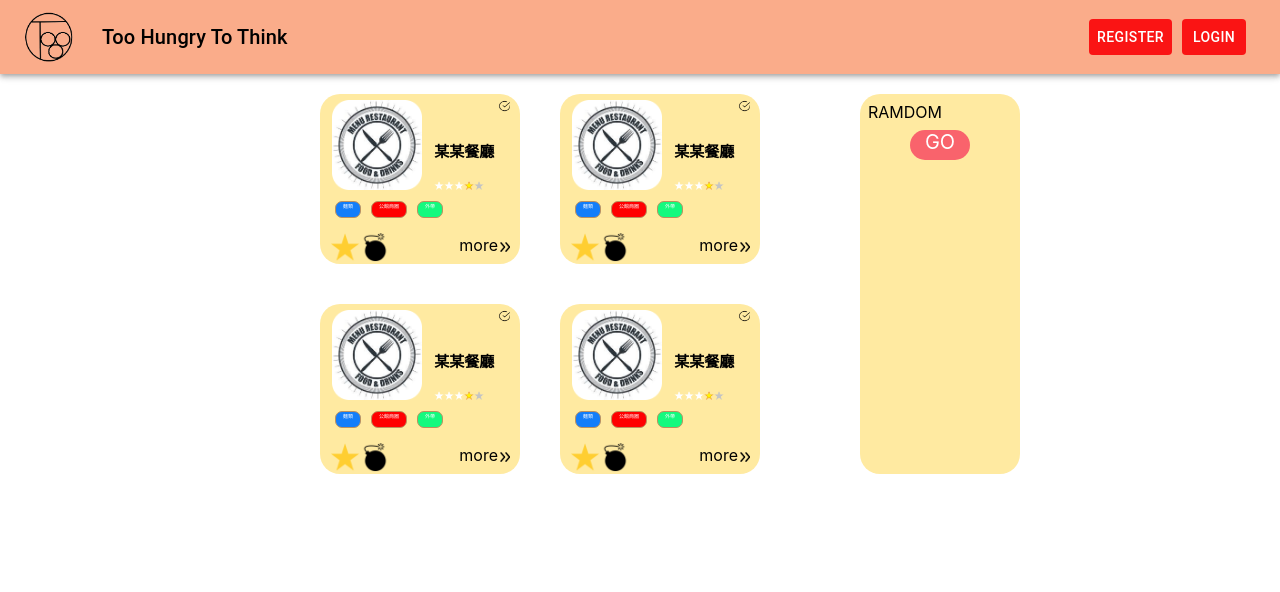
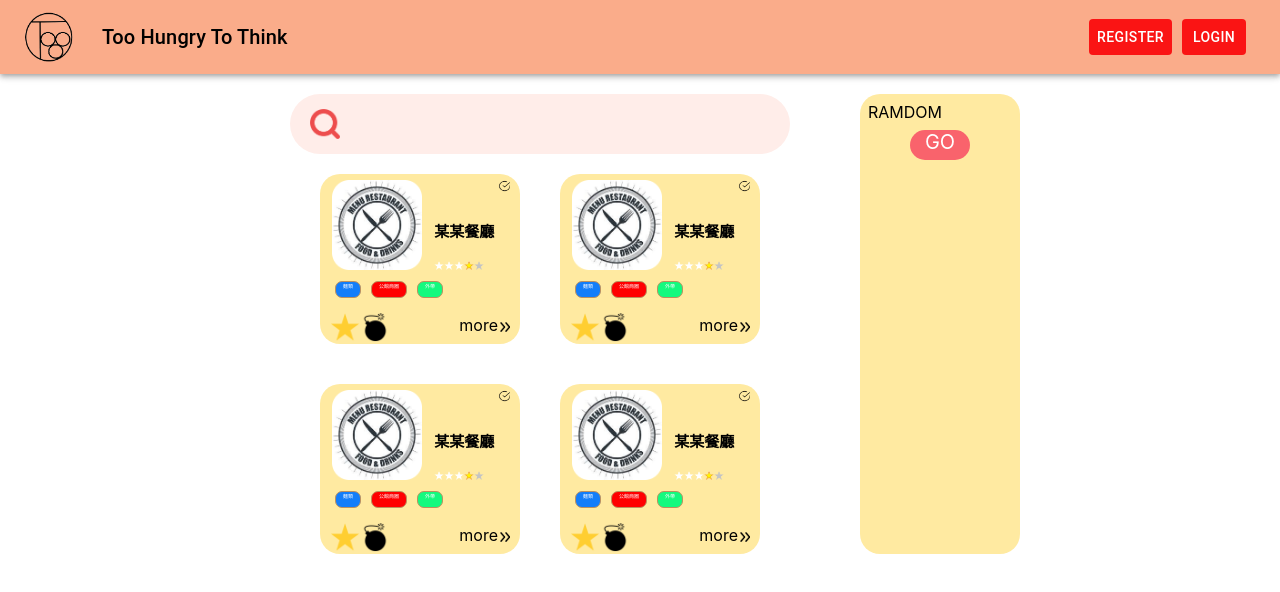
Before and after one commit to sylvey/too_hungry_to_think, a React (Create React App) app in the folder frontend/: page / in a window 1280 px wide. Shown: the top 592 px of the page. Built offline with nearby package versions, Linux system fonts and the light colour scheme.

Commit message:
search bar:

```diff
--- /dev/null
+++ b/frontend/src/Components/SearchBar.js
@@ -0,0 +1,39 @@
+import React from "react";
+import styled from "styled-components";
+
+const Container = styled.div`
+    display: flex;
+    height: 60px;
+    width: 80%;
+    background-color: #FFEDE9;
+    border-radius: 30px;
+    margin-top: 20px;
+    align-items: center;
+    padding-left: 20px;
+`
+
+const Input = styled.input`
+    display: flex;
+    margin-left: 10px;
+    outline: none;
+    border-style: none;
+    background-color: transparent;
+    font-size: 30px;
+    &:focus {
+        outline: none;
+        border-style: none;
+    }
+`
+
+function SearchBar(){
+    return(
+        <>
+        <Container>
+            <img src={require("../hardData/search.png")} width={"30px"} height={"30px"}></img>
+            <Input></Input>
+        </Container>
+        </>
+    )
+}
+
+export default SearchBar;
--- a/frontend/src/Containers/BackGround.js
+++ b/frontend/src/Containers/BackGround.js
@@ -25,6 +25,7 @@ export const MainDiv = styled.div`
     min-width: 312.5px;
     //height: 100px;
     //background: yellow;
+    align-items: center;
     justify-content: center;
 `
 
--- a/frontend/src/pages/Home.js
+++ b/frontend/src/pages/Home.js
@@ -3,17 +3,29 @@ import RightFrame from "../Containers/RightFrame";
 import { Background, CenterDiv, MainDiv, RightDiv } from "../Containers/BackGround";
 import restaurants from "../hardData/restaurants";
 import BigFrame from "../Containers/BigFrame";
+import SearchBar from "../Components/SearchBar";
+import styled from "styled-components";
+
+const Wrap = styled.div`
+    display: flex;
+    width: 100%;
+    flex-wrap: wrap;
+    justify-content: center;
+`
 
 function Home(){
     return(
         <Background>
             <CenterDiv>
-                <MainDiv style={{flexWrap: 'wrap'}}>
+                <MainDiv style={{ flexDirection:'column'}}>
+                    <SearchBar></SearchBar>
+                    <Wrap>
                     {
                         restaurants.map((item)=>(
                             <BigFrame {...item}></BigFrame>
                         ))
                     }
+                    </Wrap>
                 </MainDiv>
                 <RightDiv>
                     <RightFrame></RightFrame>
```
Also changed, not shown: frontend/src/hardData/search.png (added).
